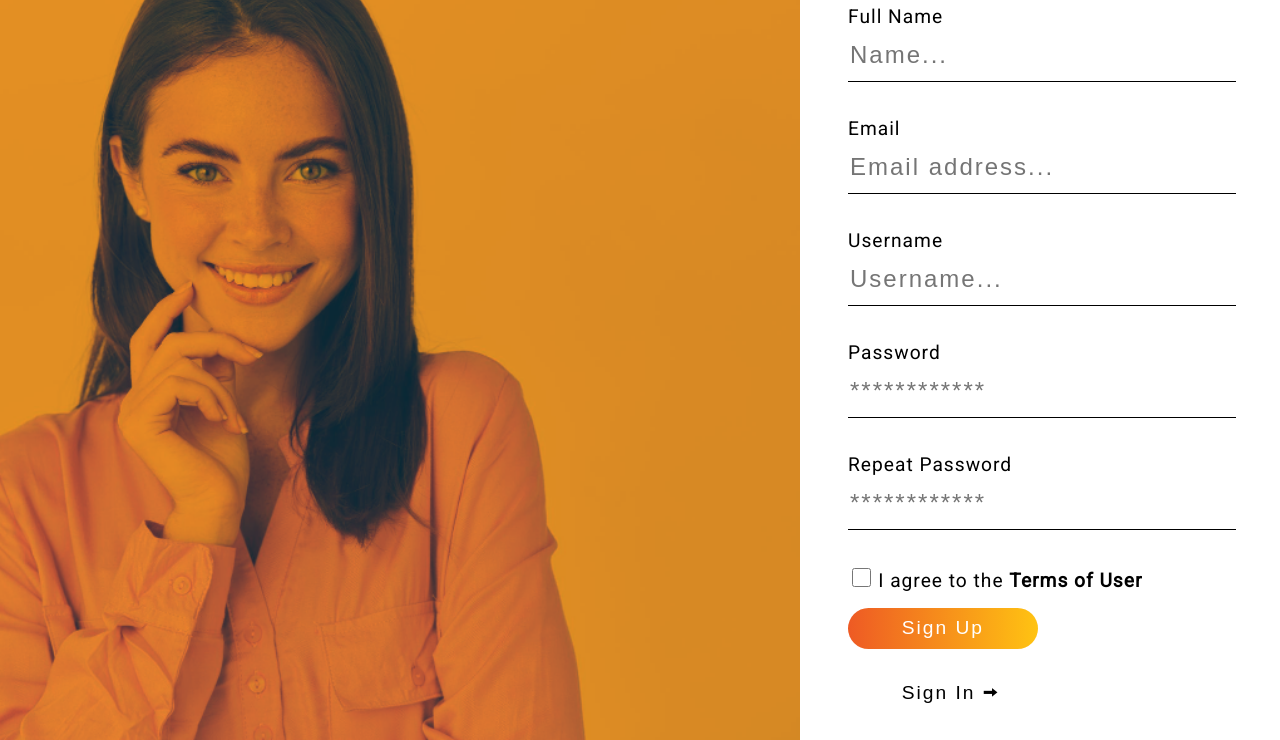
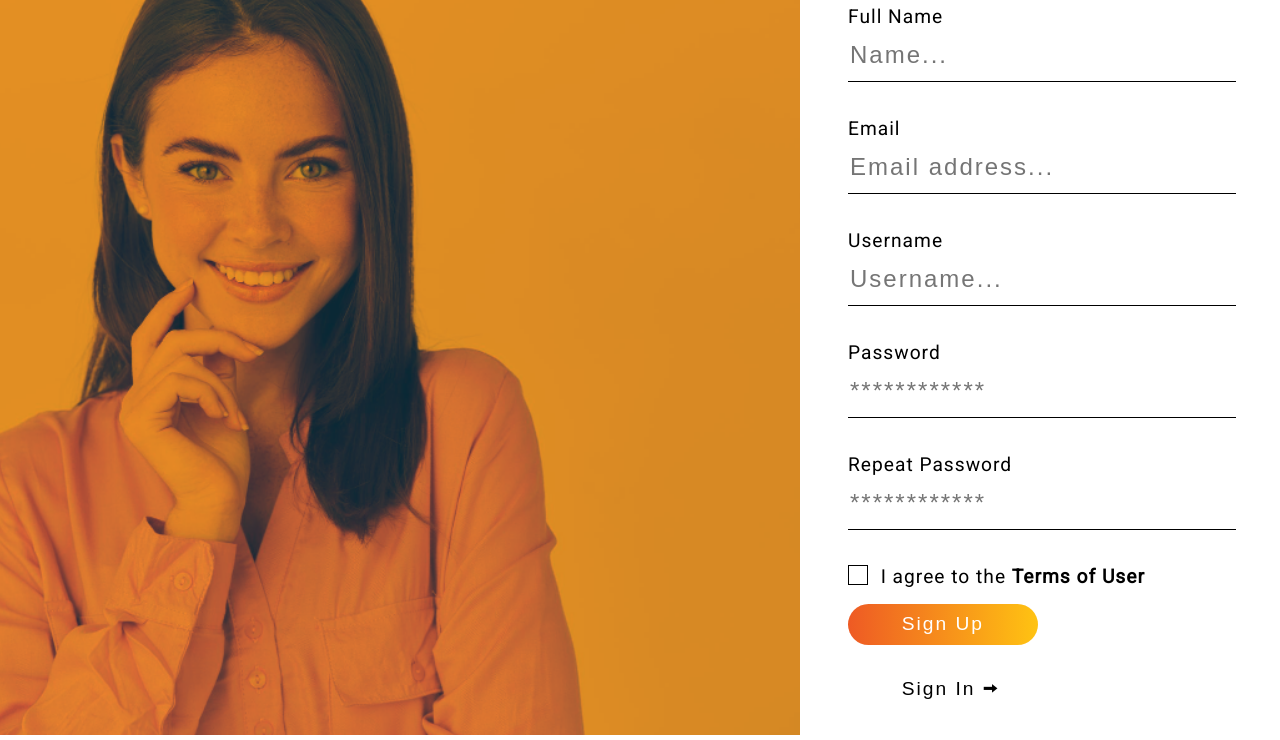
Before and after one commit to VitalikCholan/login-form, a plain HTML site: page index.html in a window 1280 px wide. Shown: the part 96-836 px from the top of the page. Drawn offline with Linux system fonts and the light colour scheme.

Commit message:
added custom checkbox

```diff
--- a/css/style.css
+++ b/css/style.css
@@ -89,10 +89,54 @@ span:hover {
     position: relative;
 }
 
+.agree #terms {
+    display: none;
+}
+
+.agree .custom-checkbox {
+    display: inline-block;
+    position: relative;
+    padding-left: 1.7em;
+}
+
+.agree .custom-checkbox::before {
+    content: "";
+    display: inline-block;
+    width: 18px;
+    height: 18px;
+    background-color: white;
+    border: 1px solid black;
+    position: absolute;
+    left: 0;
+    top: 0;
+    cursor: pointer;
+}
+
+.agree #terms:checked + .custom-checkbox::before {
+    background-color: gold;
+}
+
+.agree .custom-checkbox::after {
+    content: "";
+    position: absolute;
+    display: none;
+    left: 7px;
+    top: 3px;
+    width: 5px;
+    height: 10px;
+    border: solid white;
+    border-width: 0 2px 2px 0;
+    transform: rotate(45deg);
+}
+
+.agree #terms:checked + .custom-checkbox::after {
+    display: block;
+}
+
 .agree i {
     position: absolute;
     right: 5px;
-    top: 7px;
+    top: 5px;
 }
 
 .success-icon, .failure-icon {
--- a/index.html
+++ b/index.html
@@ -59,7 +59,7 @@
 
             <div class="agree">
                 <input type="checkbox" name="terms" id="terms">
-                <label for="terms">I agree to the <span>Terms of User</span></label>
+                <label for="terms" class="custom-checkbox">I agree to the <span>Terms of User</span></label>
                 <i class="fa-solid fa-square-check success-icon"></i>
                 <i class="fa-solid fa-circle-exclamation failure-icon"></i>
                 <div class="error"></div>
```
